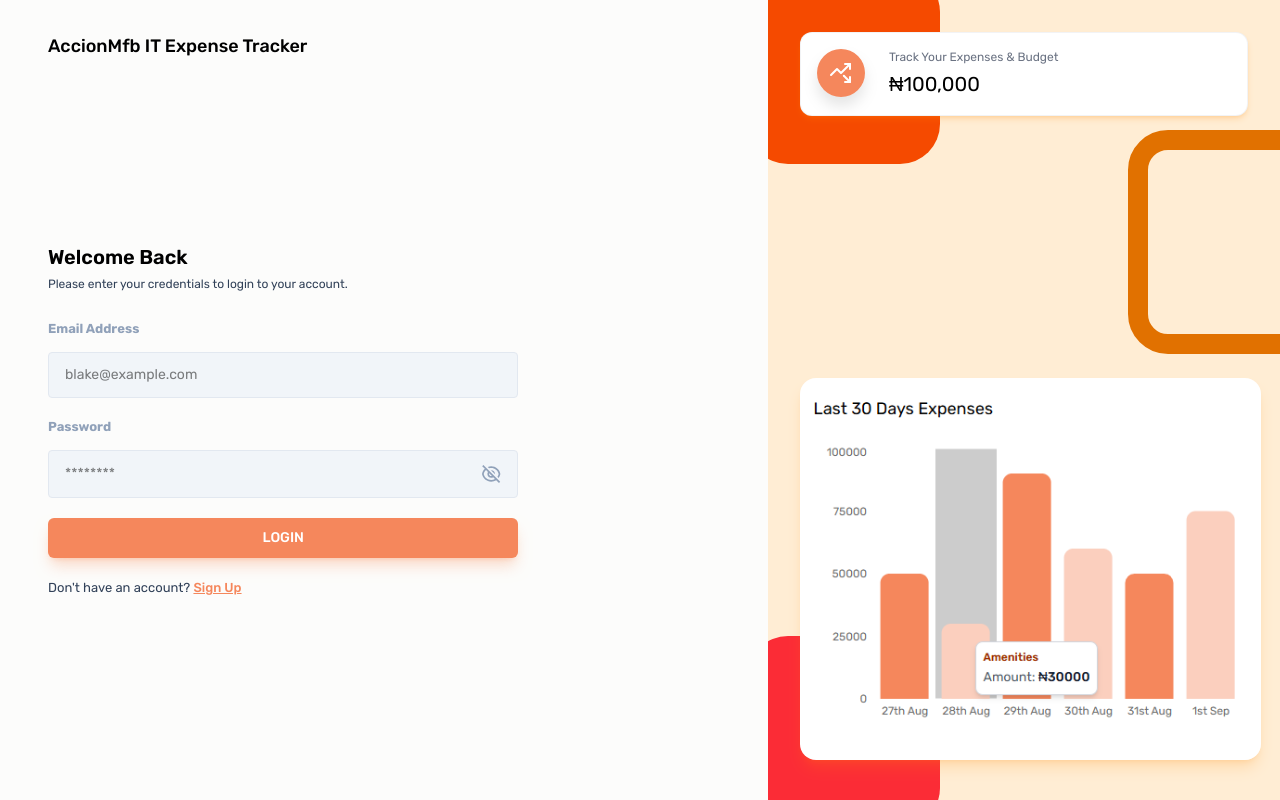
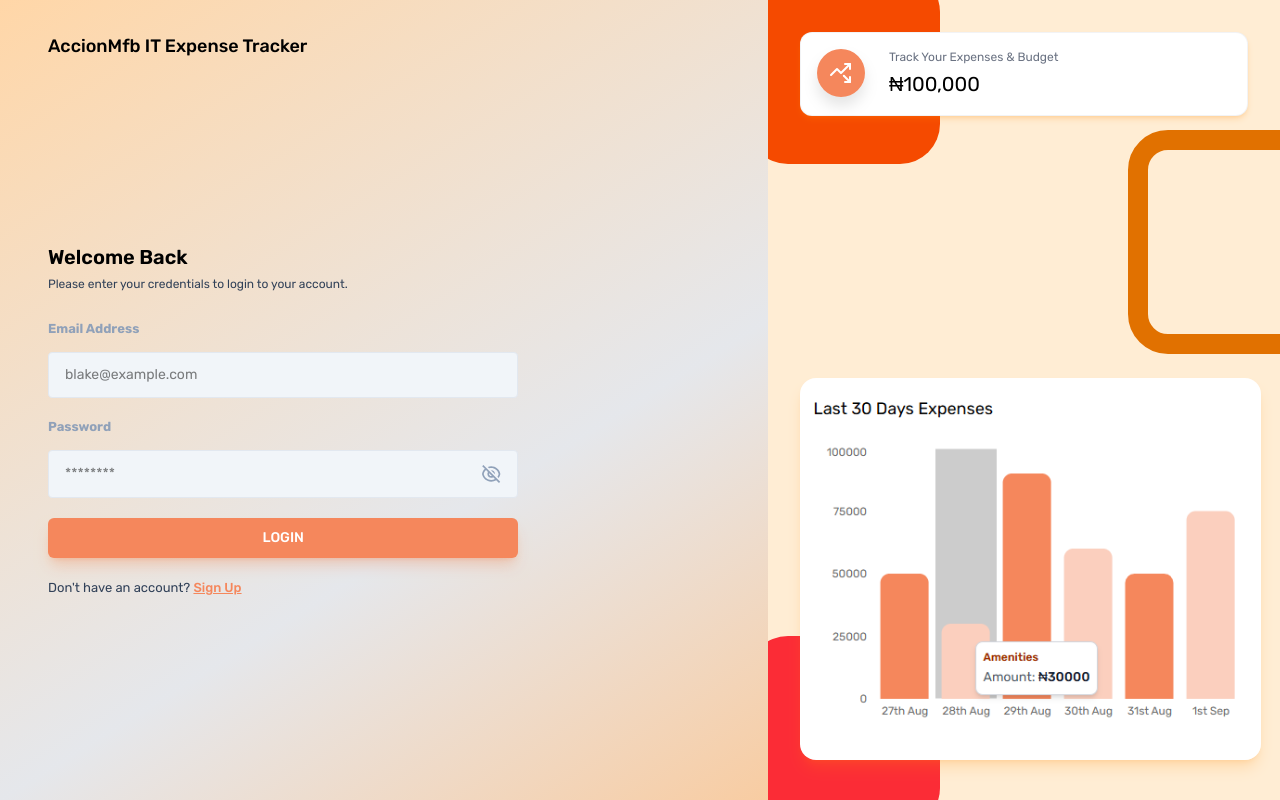
Before and after one commit to Calphius18/ExpenseTracker, a React (Vite) app in the folder frontend/expense-tracker/: page /login in a window 1280 px wide. Built offline with nearby package versions, Linux system fonts and the light colour scheme.

Commit message:
Added Style to Login and SignUp Pages

```diff
--- a/frontend/expense-tracker/src/components/layouts/AuthLayout.jsx
+++ b/frontend/expense-tracker/src/components/layouts/AuthLayout.jsx
@@ -4,7 +4,7 @@
 
 const AuthLayout = ({ children }) => {
   return (
-    <div className="flex">
+    <div className="flex bg-gradient-to-br from-orange-200 via-gray-200 to-orange-300">
       <div className="w-screen h-screen px-12 pt-8 pb-12 md:w-[60vw]">
         <h2 className="text-lg font-medium text-black">AccionMfb IT Expense Tracker</h2>
         {children}
--- a/frontend/expense-tracker/src/index.css
+++ b/frontend/expense-tracker/src/index.css
@@ -23,7 +23,7 @@
 }
 
 .btn-primary {
-    @apply w-full text-sm font-medium bg-primary text-white shadow-lg shadow-orange-600/20 p-[10px] rounded-md my-1 cursor-pointer hover:bg-amber-600/35 hover:text-amber-600 transition-all hover:scale-102;
+    @apply w-full text-sm font-medium bg-primary text-white shadow-lg shadow-orange-600/20 p-[10px] rounded-md my-1 cursor-pointer transition-all hover:scale-102;
 }
 
 .card {
```
